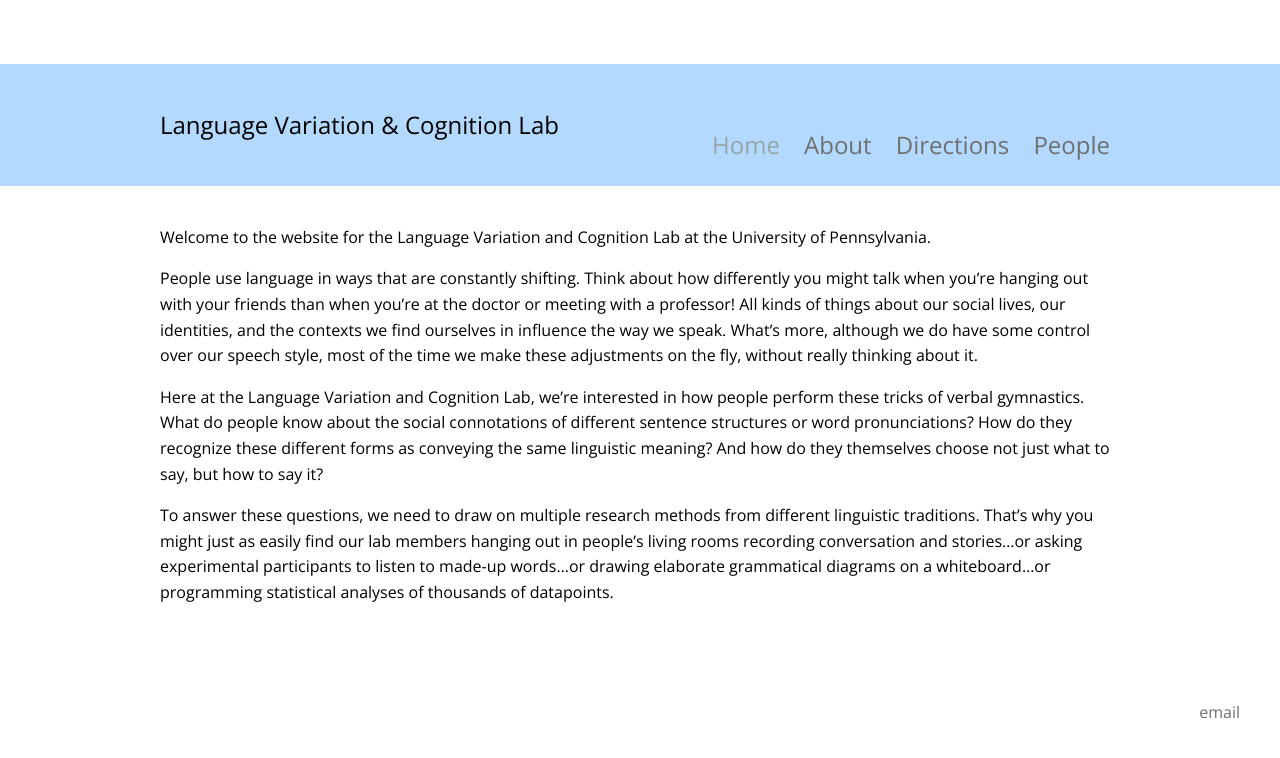
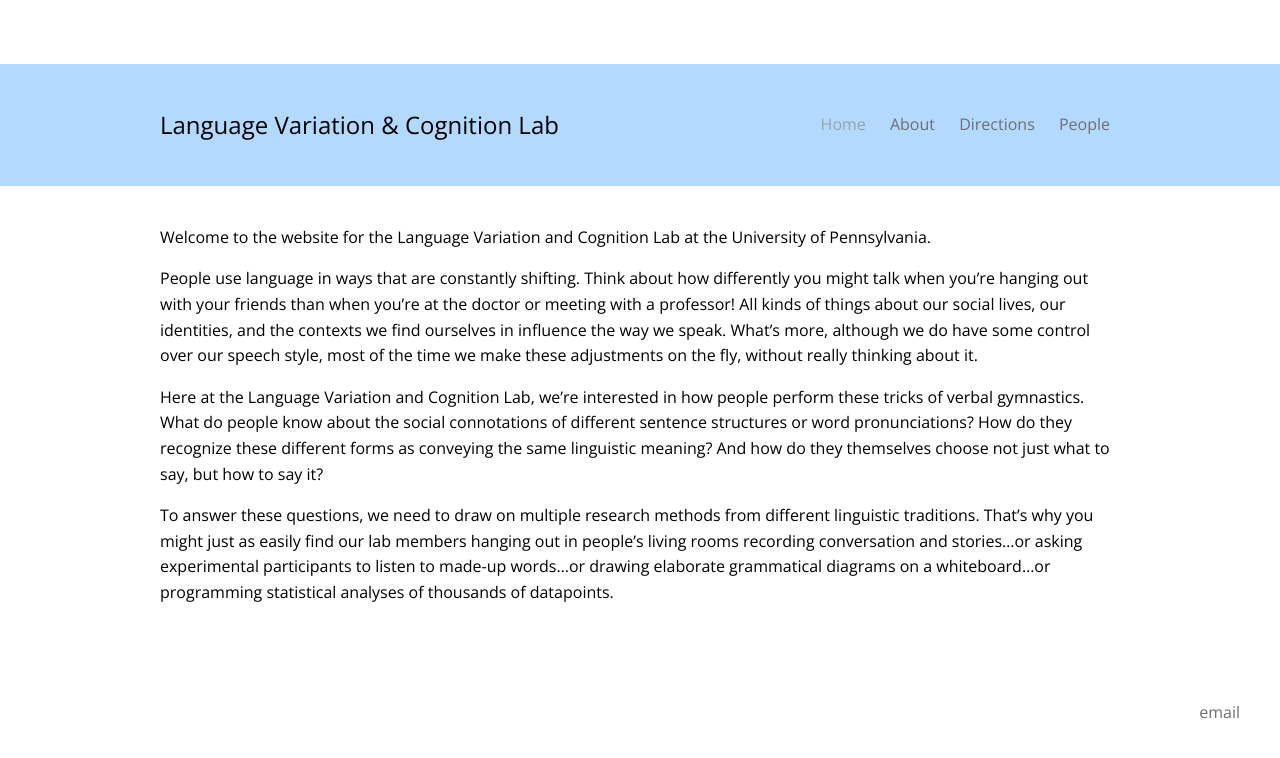
Before and after one commit to laceywade/TammingaLab.github.io, a Jekyll site: the page built from index.md, in a window 1280 px wide. Shown: the top 758 px of the page. Built offline with Jekyll 4.4.1, drawn with Linux system fonts in a browser that asks for light colours; some web fonts are replaced.

Commit message:
Update default.html

```diff
--- a/_layouts/default.html
+++ b/_layouts/default.html
@@ -12,8 +12,8 @@
    	 {% for p in navigation_pages %}
      	 {% if p.navigation_weight %}
       	  <li>
-         	 <h1><a href="{{ p.url }}" {% if p.url == page.url %}class="active"{% endif %}>
-           	 {{ p.title }}</a></h1>
+         	 <a href="{{ p.url }}" {% if p.url == page.url %}class="active"{% endif %}>
+           	 {{ p.title }}</a>
        	  </li>
      	 {% endif %}
    	 {% endfor %}
```
